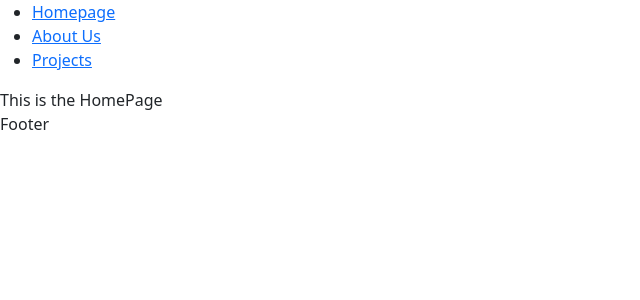
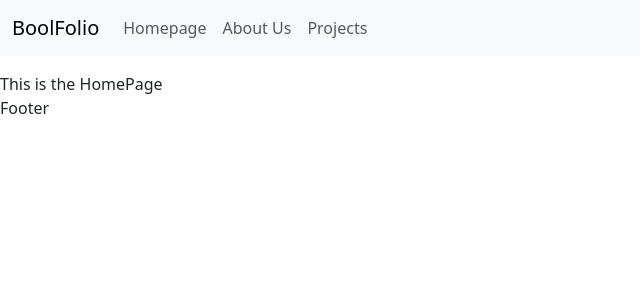
Before and after one commit to manuelcamaioni/vite-boolfolio, a Vue app: page / in a window 1280 px wide. Shown: the top 300 px of the page, without its empty margins (0-640 px from the left). Built offline with nearby package versions, Linux system fonts and the light colour scheme.

Commit message:
refactored navbar

```diff
--- a/src/components/AppHeader.vue
+++ b/src/components/AppHeader.vue
@@ -1,12 +1,27 @@
 <template>
     <header>
+
+        <nav class="navbar navbar-expand-lg bg-light">
+            <div class="container-fluid">
+                <router-link class="navbar-brand" :to="{ name: 'homepage' }">BoolFolio</router-link>
+                <button class="navbar-toggler" type="button" data-bs-toggle="collapse" data-bs-target="#navbarNav"
+                    aria-controls="navbarNav" aria-expanded="false" aria-label="Toggle navigation">
+                    <span class="navbar-toggler-icon"></span>
+                </button>
+                <div class="collapse navbar-collapse" id="navbarNav">
+                    <ul class="navbar-nav">
+                        <li v-for="link in links" class="nav-item">
+                            <router-link :to="{ name: link.route }" class="nav-link">
+                                {{ link.name }}
+                            </router-link>
+                        </li>
+                    </ul>
+                </div>
+            </div>
+        </nav>
         <nav>
             <ul>
-                <li v-for="link in links">
-                    <router-link :to="{ name: link.route }">
-                        {{ link.name }}
-                    </router-link>
-                </li>
+
             </ul>
         </nav>
     </header>
@@ -35,4 +50,11 @@
 }
 </script>
 
-<style lang="scss" scoped></style>
+<style lang="scss" scoped>
+header {
+    li {
+
+        list-style-type: none;
+    }
+}
+</style>
```
